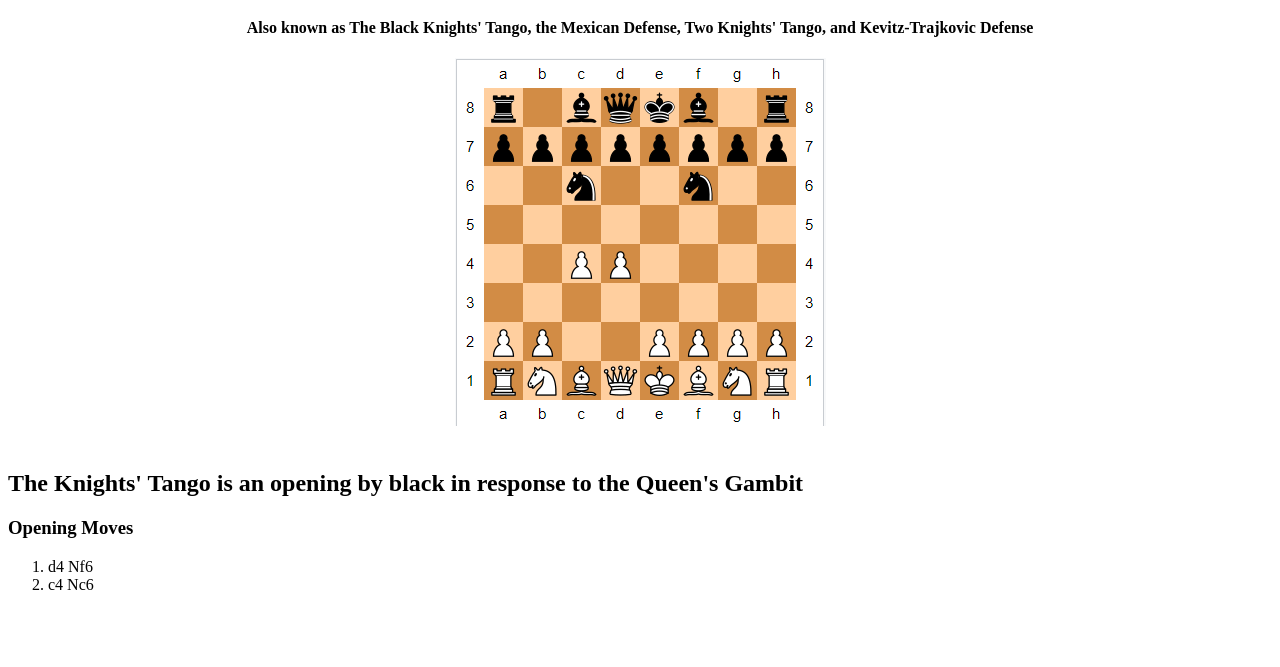
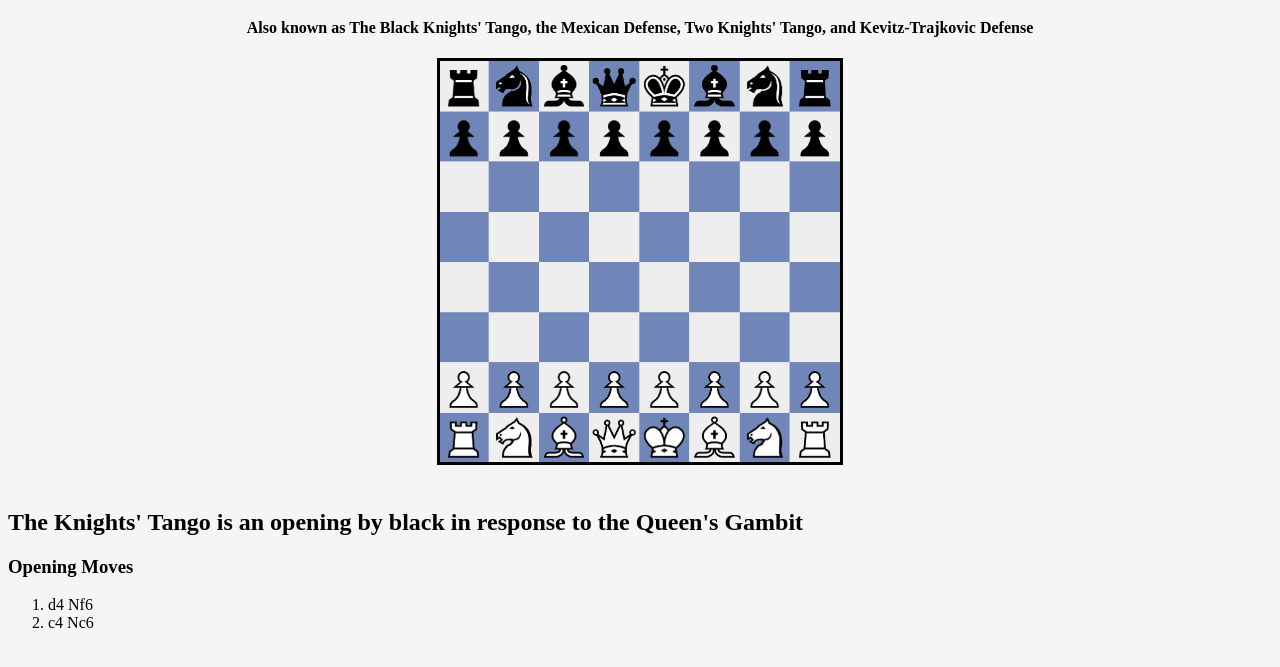
Before and after one commit to e4c5Nf3c6/knights-tango, a plain HTML site: page index.html in a window 1280 px wide. Shown: the part 89-756 px from the top of the page. Drawn offline with Linux system fonts and the light colour scheme.

Commit message:
improve board

```diff
--- a/index.html
+++ b/index.html
@@ -8,10 +8,11 @@
         <div class="intro">
             <h1>Knights' Tango</h1>
             <h4>Also known as The Black Knights' Tango, the Mexican Defense, Two Knights' Tango, and Kevitz-Trajkovic Defense</h4>
-            <img src="Media/board.png" alt="Knights' Tango Position" />
+            <img id="board" src="Media/startingposition.png" alt="Knights' Tango Position" />
+            <script src="script.js"></script>
         </div>
-        <script src="script.js"></script>
         <div>
+            <h2>The Knights' Tango is an opening by black in response to the Queen's Gambit</h2>
             <h3>Opening Moves</h3>
             <ol id="opening">
                 <li>d4 Nf6</li>
--- a/script.js
+++ b/script.js
@@ -1,4 +1,8 @@
-const h2 = document.createElement("h2");
-h2.textContent = "The Knights' Tango is an opening by black in response to the Queen's Gambit";
+var input = document.getElementById('board');
+input.addEventListener('click', moveForward)
 
-document.querySelector("body").appendChild(h2);
+function moveForward() {
+    if (input.src="Media/startingposition.png") {
+        input.src="Media/move2b.png";
+    }
+}
--- a/style.css
+++ b/style.css
@@ -1,5 +1,15 @@
+body {
+    background-color:#f5f5f5;
+}
+
 .intro {
     border: none;
     padding: 20px;
     text-align: center;
 }
+
+#board {
+    width: 400px;
+    text-align: center;
+    border: 3px solid #000;
+}
```
Also changed, not shown: Media/board.png (deleted), Media/move1a.png (added), Media/move1b.png (added), Media/move2a.png (added), Media/move2b.png (added), Media/startingposition.png (added).
